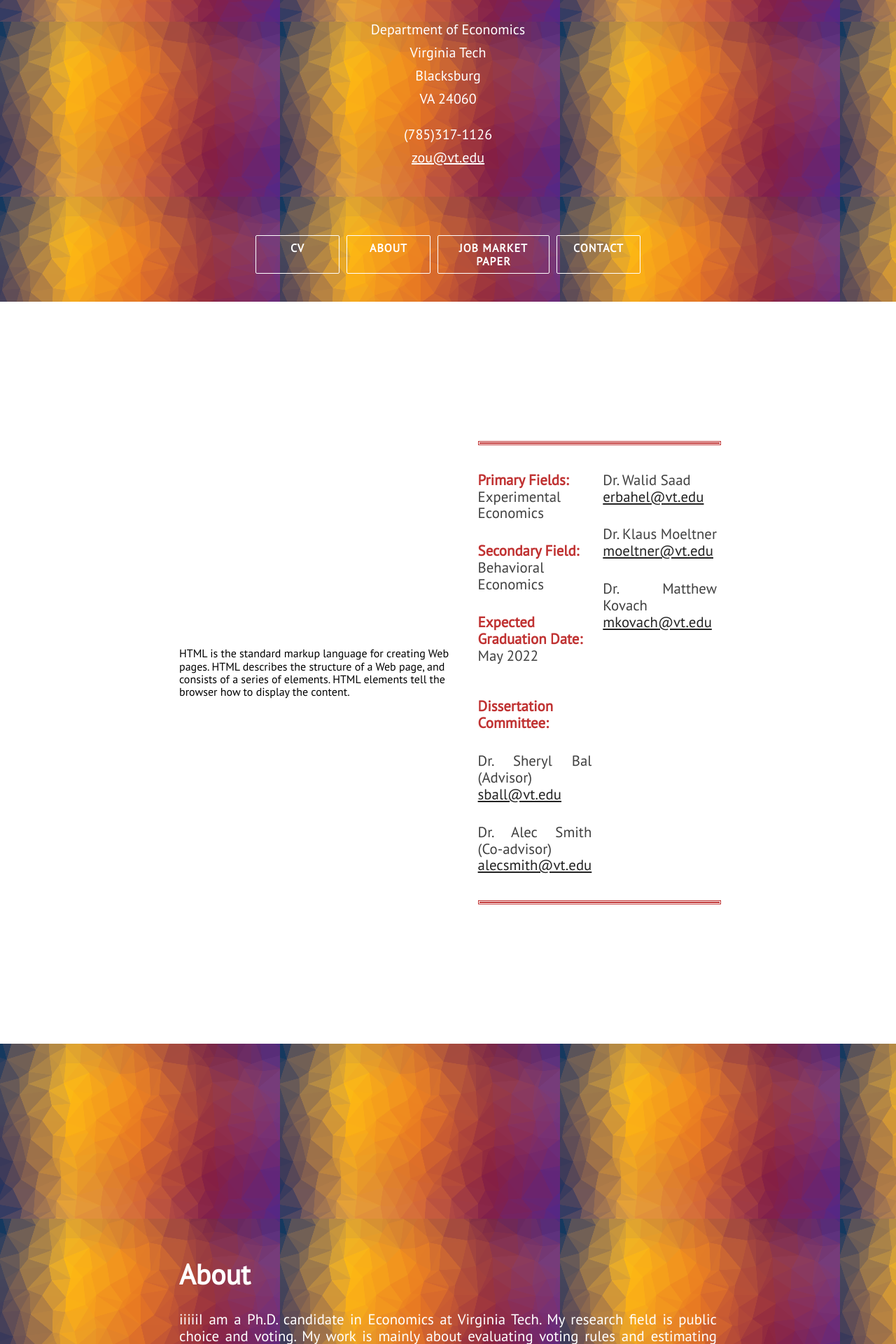
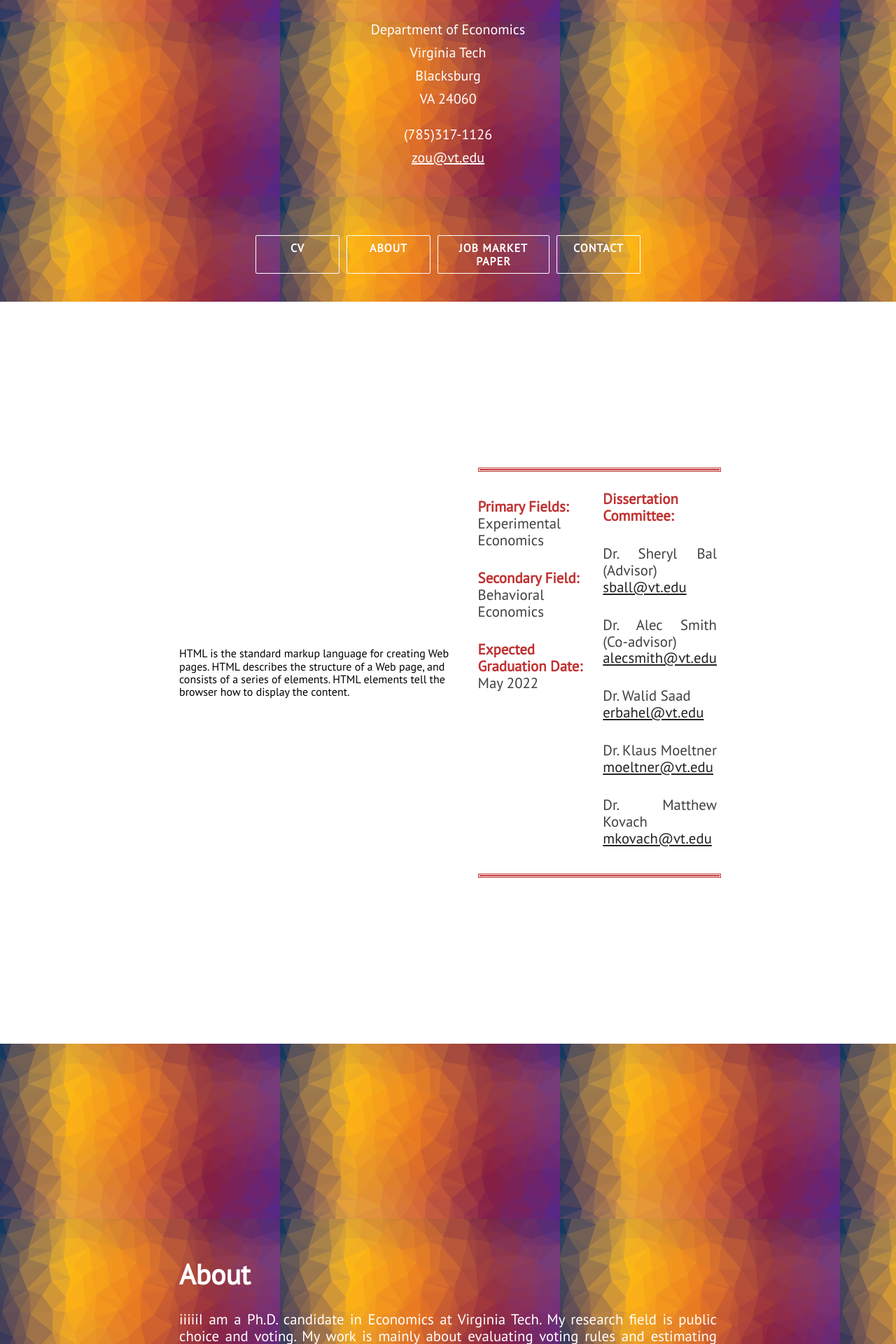
Before and after one commit to KevinKCV/kevinzou, a Jekyll site: the page built from index.html, in a window 1280 px wide. Shown: the part 469-2389 px from the top of the page at 70% size. Built offline with Jekyll 4.4.1, drawn with Linux system fonts in a browser that asks for light colours; nearby versions of some CDN libraries.

Commit message:
Update 01info.html

```diff
--- a/_includes/01info.html
+++ b/_includes/01info.html
@@ -20,7 +20,7 @@
             <b class="paragraph-text" style="color:rgb(192, 50, 50)"> Expected Graduation Date:</b><br>
             May 2022 </p><br>
 
-
+            <h3></h3>
 
 
             <b class="paragraph-text" style="color:rgb(192, 50, 50)"> Dissertation Committee:</b><br>
@@ -31,8 +31,6 @@
             <p class="paragraph-text"> Dr. Alec Smith (Co-advisor) <br>
             <a href="mailto:{{ ashleyr@vt.edu }}">alecsmith@vt.edu</a></p>
 
-
-             <h3></h3>
 
             <p class="paragraph-text"> Dr. Walid Saad <br>
             <a href="mailto:{{ erbahel@vt.edu }}">erbahel@vt.edu</a></p>
```
